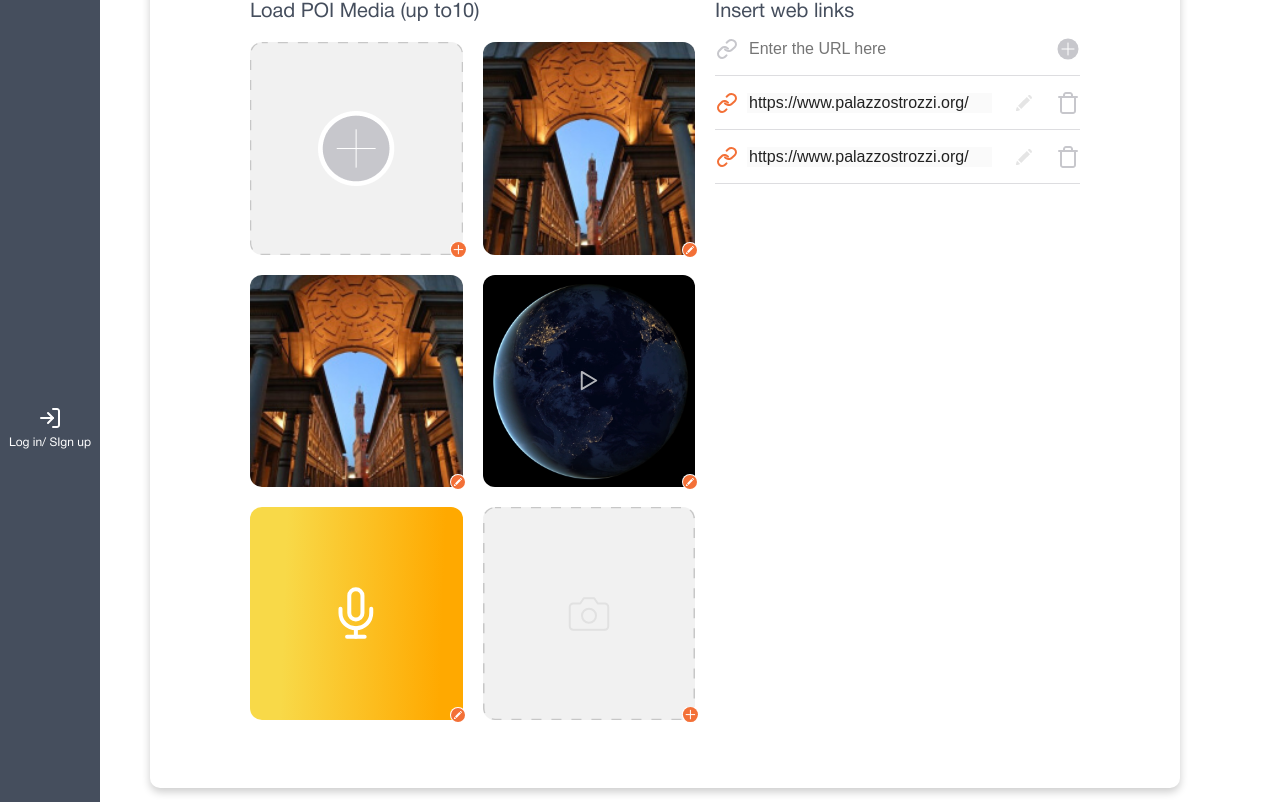
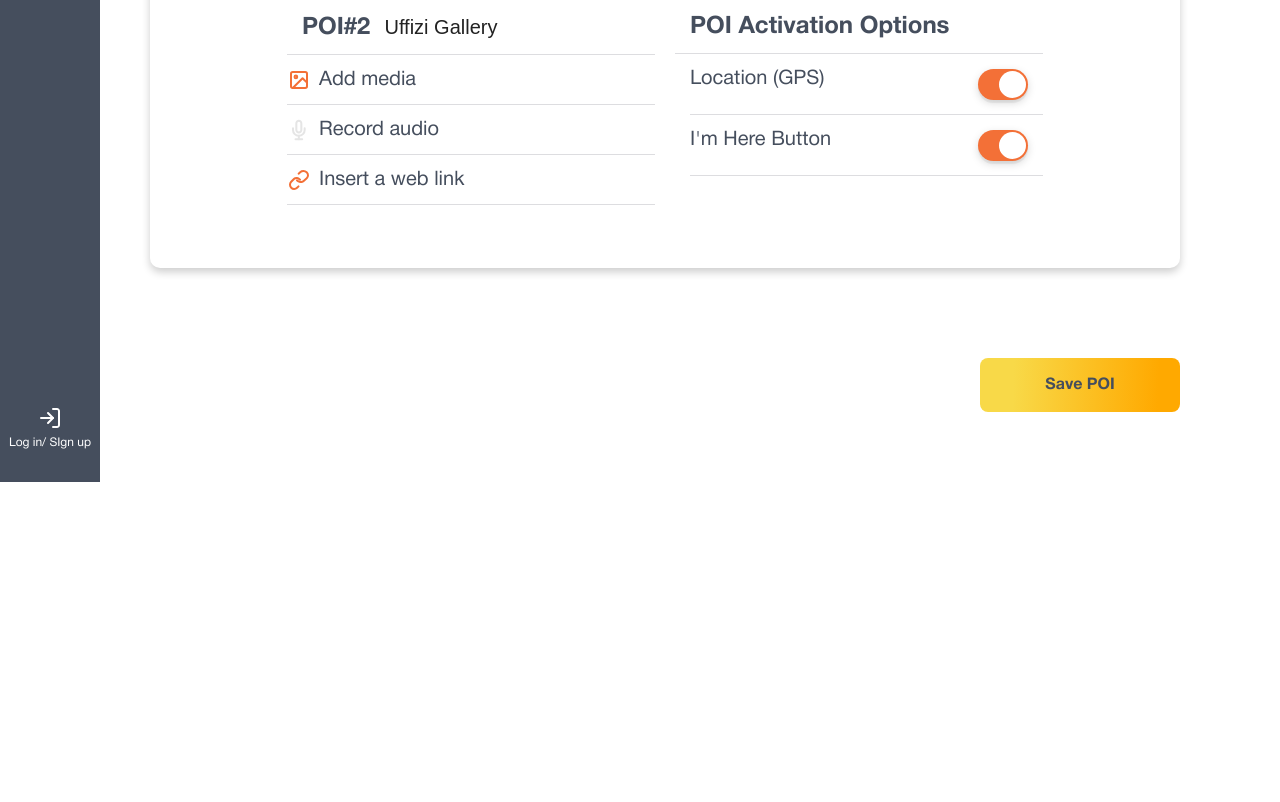
Before and after one commit to juvelist/baffi-ui, a website: page index.html in a window 1280 px wide. Shown: the part 318-1120 px from the top of the page. After the commit the page ends 800 px from the top, so only its background shows below. Drawn offline with Linux system fonts and the light colour scheme.

Commit message:
edit POI

```diff
--- a/index.html
+++ b/index.html
@@ -115,7 +115,7 @@
     <header class="header smooth">
       <div class="header__content">
         <h1 class="header__title">BAFFI</h1>
-        <h2 class="header__subtitle">Add tour</h2>
+        <h2 class="header__subtitle">Edit POI</h2>
         <form action="" style="display: none;">
           <label class="header__input-label">
             <input type="text" class="header__input" placeholder="Where would you like to go?">
@@ -712,9 +712,6 @@
           </div>
         </div>
 
-
-
-
 <!--        &lt;!&ndash;        drag&ndash;&gt;-->
 <!--        <div class="profile-full__drag">-->
 <!--          <p>Drop files to upload</p>-->
@@ -734,9 +731,8 @@
 
 <!--          add tour header-->
           <div class="add-tour__header">
-<!--            <h3 class="add-tour__title">Florence at night</h3>-->
-<!--            <h3 class="add-tour__title">Florence at night</h3>-->
-            <input class="add-tour__title create" value="POI#2  Uffizi Gallery ">
+            <h3 class="add-tour__title">Florence at night</h3>
+<!--            <input class="add-tour__title create" value="POI#2  Uffizi Gallery ">-->
 <!--          add tour search-->
             <form action="" style="display: none">
               <label class="media-lib__search-label">
@@ -883,7 +879,7 @@
           </div>
 
 <!--          add tour / create-->
-          <div class="add-tour__create">
+          <div class="add-tour__create" style="display: none">
             <div class="add-tour__create-wrap">
               <div class="add-tour__grid create">
                 <p class="add-tour__grid_top">Load POI Media (up to10)</p>
@@ -922,10 +918,50 @@
                   <span class="add-tour__create_btn-edit"></span>
                   <span class="add-tour__create_btn-trash"></span>
                 </div>
-
-
               </div>
             </div>
+          </div>
+
+<!--          edit POI-->
+          <div class="add-tour__content">
+
+            <div class="add-tour__column">
+              <section class="add-tour__section">
+                <div class="add-tour__edit add-tour__edit_title-wrap">
+                  <span>POI#2</span>
+                  <label>
+                    <input class="" value="Uffizi Gallery">
+                  </label>
+                </div>
+
+                <div class="add-tour__edit add-tour__edit_media active">Add media</div>
+                <div class="add-tour__edit add-tour__edit_audio">Record audio</div>
+                <div class="add-tour__edit add-tour__edit_link active">Insert a web link</div>
+
+              </section>
+            </div>
+            <div class="add-tour__column" >
+              <section class="add-tour__section">
+                <h4 class="add-tour__subtitle">POI Activation Options</h4>
+                <div class="add-tour__activation">
+                  <p class="add-tour__activation_text">Location (GPS)</p>
+<!--              switcher-->
+                  <label class="switcher">
+                    <input type="checkbox" checked>
+                    <span class="slider"></span>
+                  </label>
+                </div>
+                <div class="add-tour__activation">
+                  <p class="add-tour__activation_text">I'm Here Button</p>
+<!--              switcher-->
+                  <label class="switcher">
+                    <input type="checkbox" checked>
+                    <span class="slider"></span>
+                  </label>
+                </div>
+              </section>
+            </div>
+
           </div>
 
         </div>
@@ -934,7 +970,7 @@
         <div class="add-tour__btn-wrap">
 <!--          <button class="btn-main disabled">Save Draft</button>-->
 <!--          <button class="btn-main">Continue</button>-->
-          <button class="btn-main">Save</button>
+          <button class="btn-main">Save POI</button>
         </div>
 
 <!--        add tour steps-->
--- a/sass/_style.scss
+++ b/sass/_style.scss
@@ -1971,6 +1971,53 @@ body {
     }
   }
 
+  // edit POI
+  &__edit {
+    align-items: center;
+    box-shadow: inset 0px -0.5px 0px #bcbbc1;
+    color: #454E5D;
+    display: flex;
+    font: 400 20px helvetica-neue-regular, sans-serif;
+    padding: 15px 15px 15px 32px;
+    &_title-wrap {
+      background: no-repeat right center url('../img/icons/edit_24.svg');
+      padding-left: 15px;
+      padding-right: 32px;
+      & > span {
+        color: #454E5D;
+        font: 700 24px helvetica-neue-bold, sans-serif;
+        margin-right: 12px;
+      }
+    }
+    &_media {
+      background: no-repeat left center url('../img/icons/picture-grey.svg');
+      &.active {
+        background: no-repeat left center url('../img/icons/picture-orange.svg');
+      }
+    }
+    &_audio {
+      background: no-repeat left center url('../img/icons/mic-grey.svg');
+      &.active {
+        background: no-repeat left center url('../img/icons/mic-orange.svg');
+      }
+    }
+    &_link {
+      background: no-repeat left center url('../img/icons/attach-grey.svg');
+      &.active {
+        background: no-repeat left center url('../img/icons/attach-orange.svg');
+      }
+    }
+  }
+  &__activation {
+    box-shadow: inset 0px -0.5px 0px #bcbbc1;
+    color: #454E5D;
+    display: flex;
+    font: 400 20px helvetica-neue-regular, sans-serif;
+    justify-content: space-between;
+    margin-left: 15px;
+    padding: 15px 15px 15px 0;
+  }
+
   // add tour header
   &__header {
     display: flex;
```
Also changed, not shown: css/app.css, img/icons/attach-grey.svg (added), img/icons/attach-orange.svg (added), img/icons/mic-grey.svg (added), img/icons/mic-orange.svg (added), img/icons/picture-grey.svg (added), img/icons/picture-orange.svg (added).
